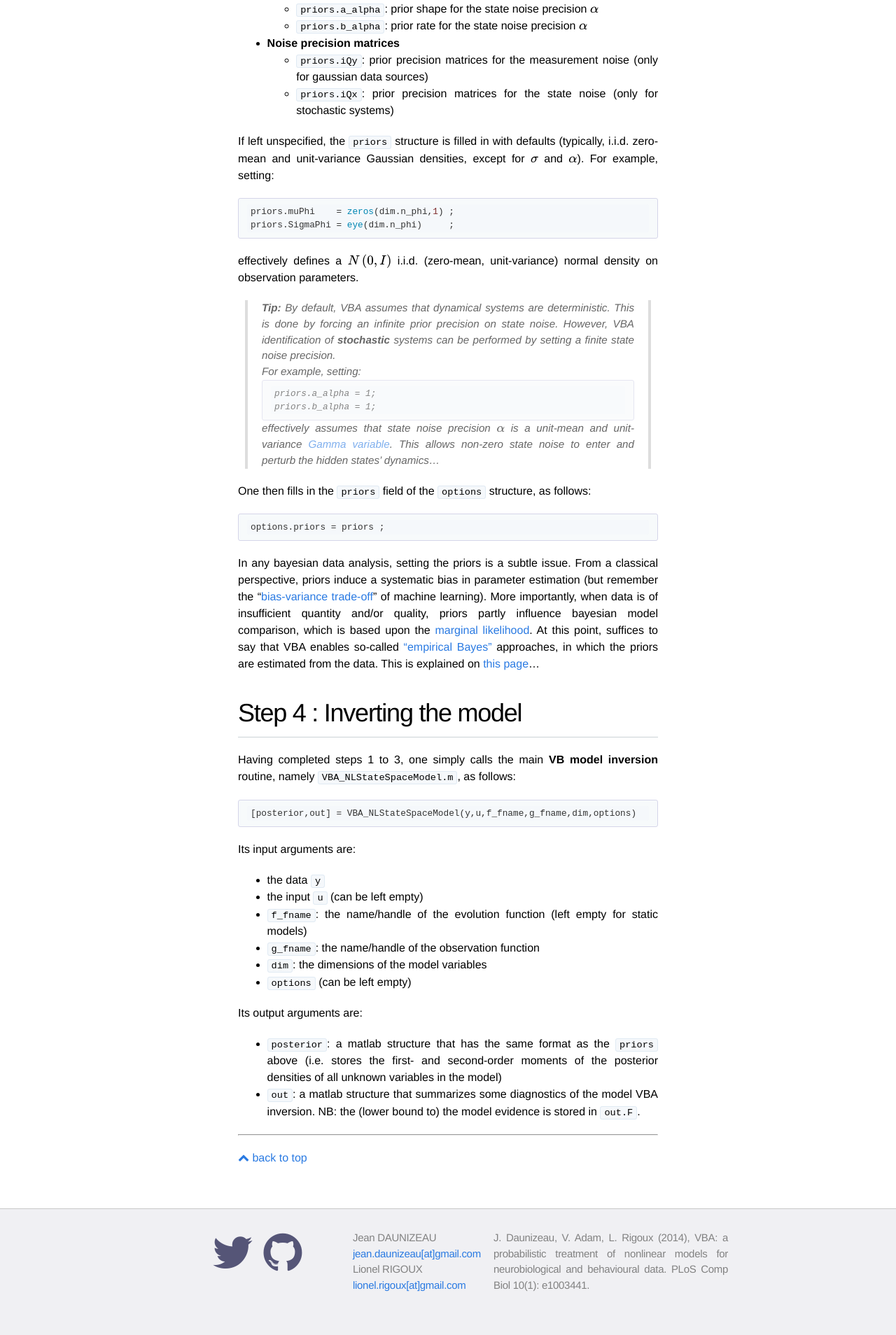
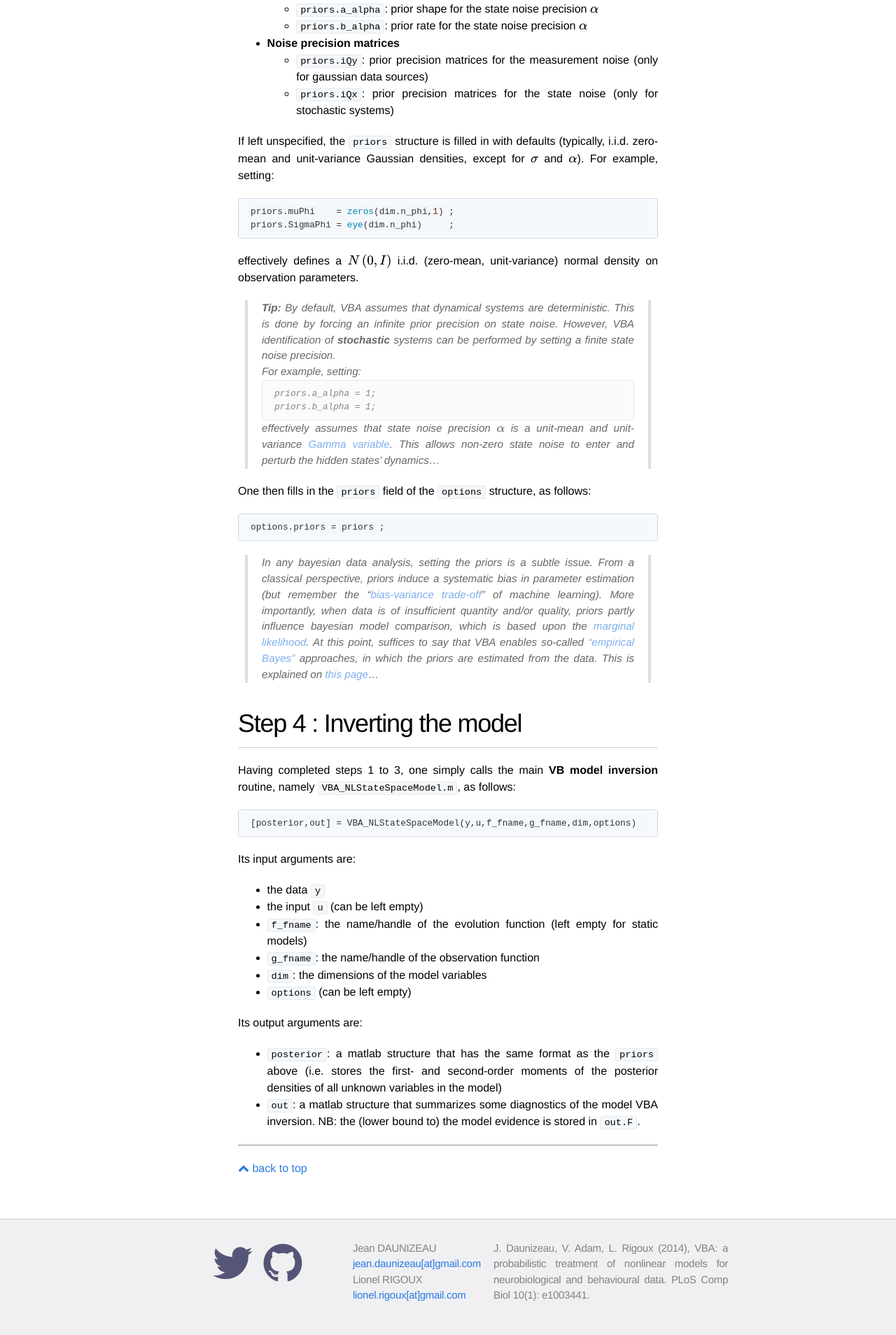
Before and after one commit to MBB-team/VBA-toolbox, a Jekyll site: the page built from _wiki/VBA-model-inversion-in-4-steps.md, in a window 1280 px wide. Shown: the part 2589-4497 px from the top of the page at 70% size. Built offline with Jekyll 4.4.1, drawn with Linux system fonts in a browser that asks for light colours; nearby versions of some CDN libraries; formulas are drawn with MathJax 3.

````diff
--- a/_wiki/VBA-model-inversion-in-4-steps.md
+++ b/_wiki/VBA-model-inversion-in-4-steps.md
@@ -103,7 +103,7 @@ One then fills in the `priors` field of the `options` structure, as follows:
 options.priors = priors ;
 ```
 
-In any bayesian data analysis, setting the priors is a subtle issue. From a classical perspective, priors induce a systematic bias in parameter estimation (but remember the "[bias-variance trade-off](https://en.wikipedia.org/wiki/Bias%E2%80%93variance_tradeoff)" of machine learning). More importantly, when data is of insufficient quantity and/or quality, priors partly influence bayesian model comparison, which is based upon the [marginal likelihood](https://en.wikipedia.org/wiki/Marginal_likelihood). At this point, suffices to say that VBA enables so-called ["empirical Bayes"](https://en.wikipedia.org/wiki/Empirical_Bayes_method) approaches, in which the priors are estimated from the data. This is explained on [this page]({{ site.baseurl }}/wiki/VBA-MFX)...
+> In any bayesian data analysis, setting the priors is a subtle issue. From a classical perspective, priors induce a systematic bias in parameter estimation (but remember the "[bias-variance trade-off](https://en.wikipedia.org/wiki/Bias%E2%80%93variance_tradeoff)" of machine learning). More importantly, when data is of insufficient quantity and/or quality, priors partly influence bayesian model comparison, which is based upon the [marginal likelihood](https://en.wikipedia.org/wiki/Marginal_likelihood). At this point, suffices to say that VBA enables so-called ["empirical Bayes"](https://en.wikipedia.org/wiki/Empirical_Bayes_method) approaches, in which the priors are estimated from the data. This is explained on [this page]({{ site.baseurl }}/wiki/VBA-MFX)...
 
 
 # Step 4 : Inverting the model
````
